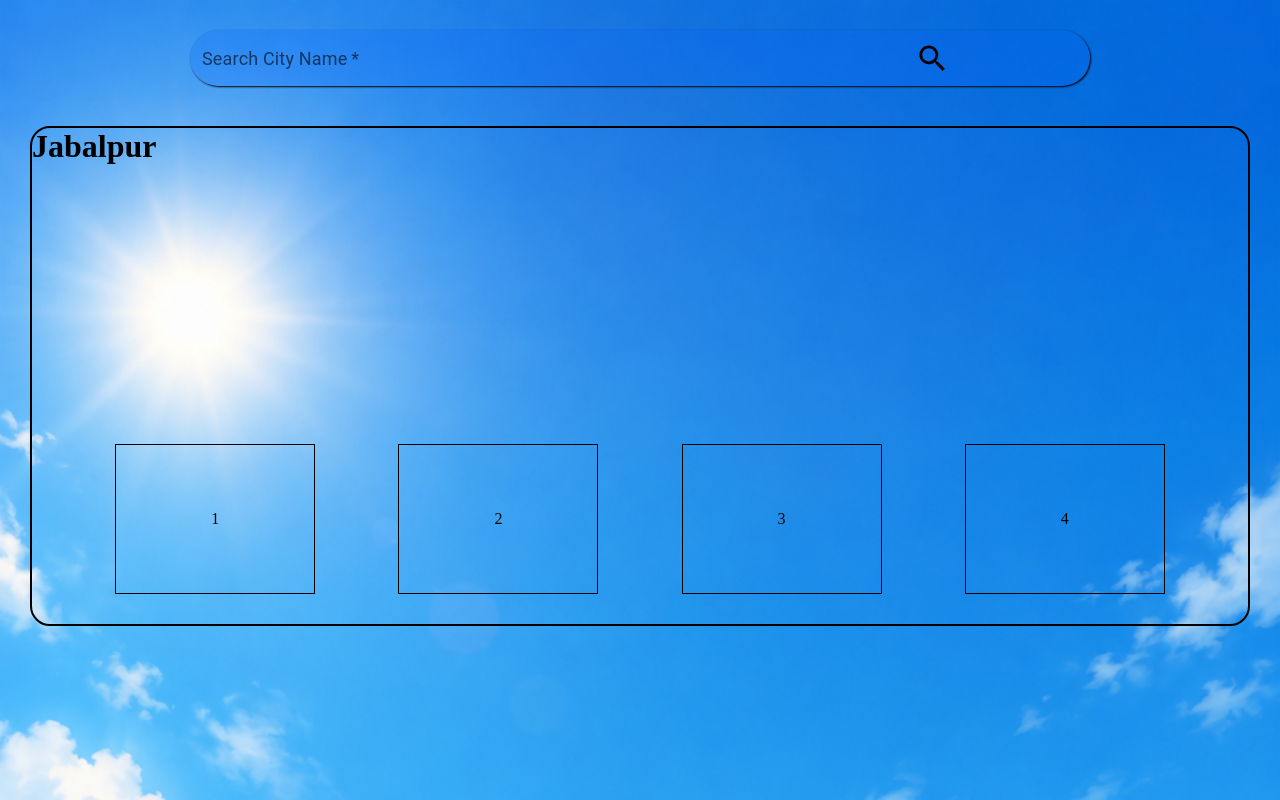
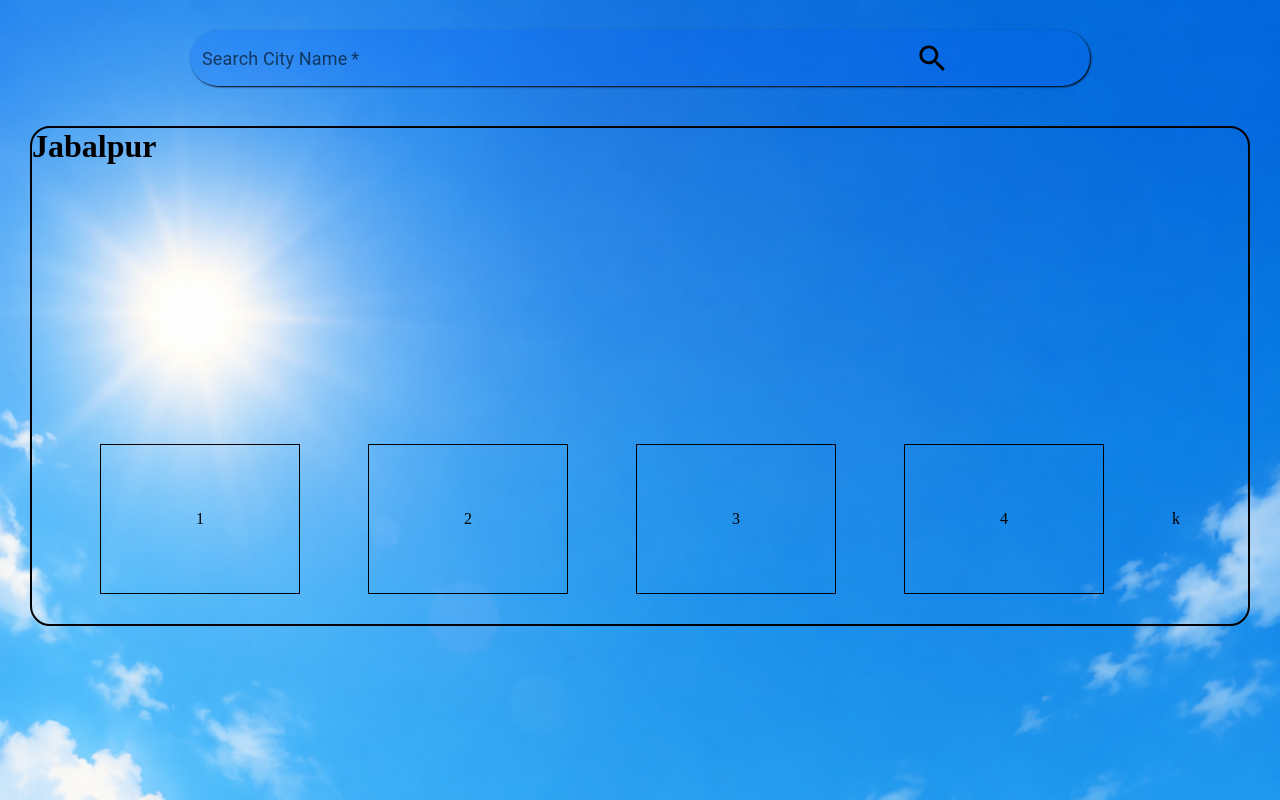
Before and after one commit to surbhisaini123/React, a React (Vite) app in the folder Mini-Project/: page / in a window 1280 px wide. Built offline with nearby package versions, Linux system fonts and the light colour scheme.

Commit message:
Weather App

```diff
--- a/Mini-Project/src/Information.jsx
+++ b/Mini-Project/src/Information.jsx
@@ -19,7 +19,7 @@ const Information = () => {
           <div>2</div>
           <div>3</div>
           <div>4</div>
-
+k
         </div>
 
 
```
